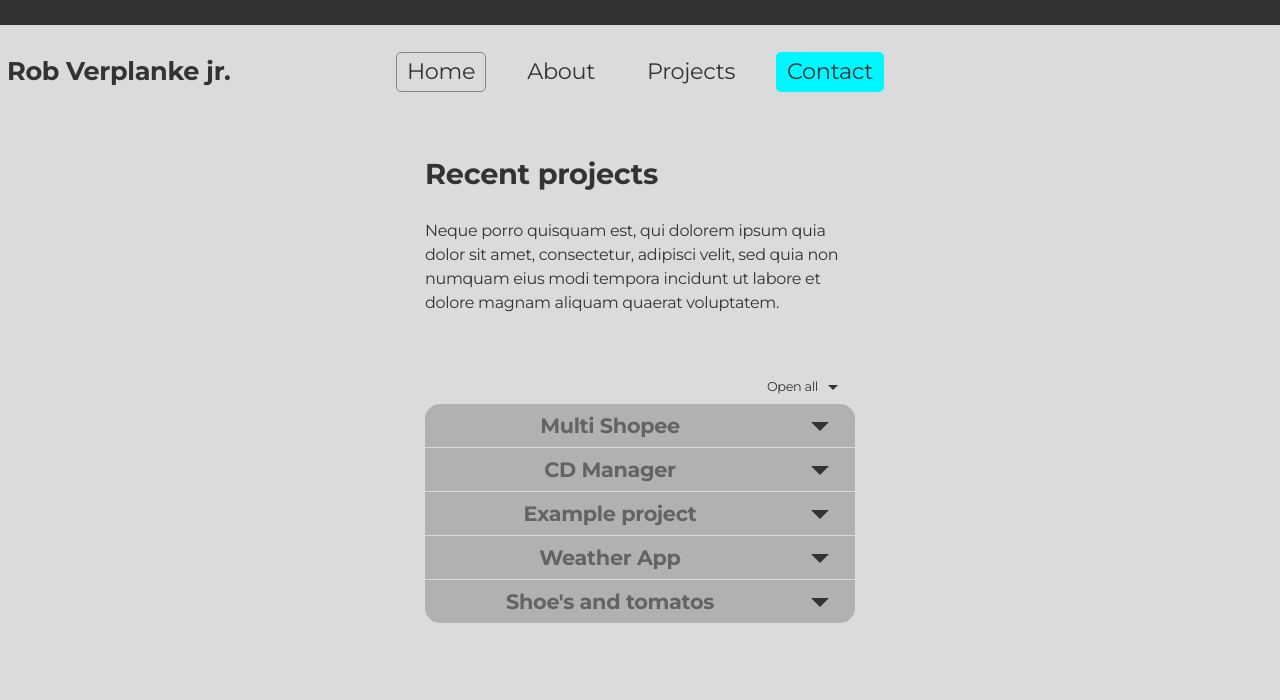
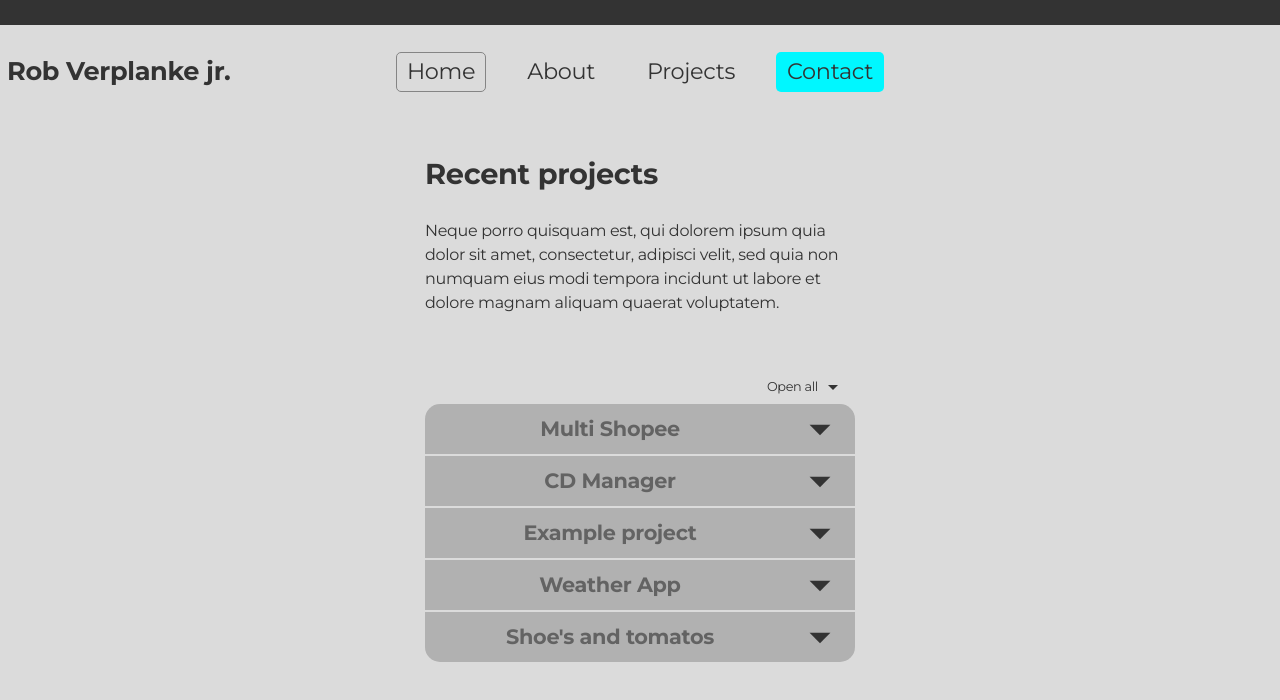
Before and after one commit to RobVerplanke/portfolio, a React (Vite) app: page /projects in a window 1280 px wide. Shown: the top 700 px of the page. Built offline with nearby package versions, Linux system fonts and the light colour scheme.

Commit message:
fix: restyle and add onEnter prop

```diff
--- a/src/components/content/ProjectsNav.jsx
+++ b/src/components/content/ProjectsNav.jsx
@@ -125,7 +125,7 @@ export default function ProjectsNav() {
           </div>
         ))}
       </div>
-      {/* Extra 'close all' button at the bottom when one or more cards are open */}
+      {/* Add a Back-to-top link at the bottom and a Close-all link when at least one card is open */}
       <div className="bottom-nav-buttons">
         {openProjectId.length ? (
           <>
@@ -135,11 +135,16 @@ export default function ProjectsNav() {
             </div>
             <div className="toggle-all-projects-button">
               <div
+                className="collapse-nav"
                 aria-label="Close all cards"
                 role="button"
                 tabIndex="0"
                 onClick={closeAllProjects}
-                className="collapse-nav"
+                onKeyDown={(e) => {
+                  if (e.key === 'Enter') {
+                    closeAllProjects();
+                  }
+                }}
               >
                 <>
                   <span>Close all&nbsp;</span>
--- a/src/styles/ContactForm.css
+++ b/src/styles/ContactForm.css
@@ -13,7 +13,7 @@
   min-width: 300px;
   max-width: var(--cards-max-width);
   margin: 60px 0 30px 0;
-  padding: 10px 10px 10px 10px;
+  padding: 20px 20px 20px 20px;
   outline: 1px solid var(--form-outline-color);
   box-shadow: 2px 4px 3px rgba(49, 49, 49, 0.5);
   background-image: var(--form-background-gradient);
--- a/src/styles/ProjectsNav.css
+++ b/src/styles/ProjectsNav.css
@@ -8,6 +8,8 @@
   --card-active-color: #00f7ff;
   --border-radius: 0px;
   --cards-max-width: 600px;
+  --menu-button-size: 50px;
+  --menu-row-gap: 2px;
 }
 
 main:last-child {
@@ -38,7 +40,7 @@ main:last-child {
 .menu-container {
   display: flex;
   flex-direction: column;
-  gap: 1px;
+  gap: var(--menu-row-gap);
   max-width: var(--cards-max-width);
   margin: 5px 0 5px 0;
 }
@@ -97,7 +99,7 @@ main:last-child {
   display: flex;
   justify-content: center;
   align-items: center;
-  height: 43px;
+  height: var(--menu-button-size);
 }
 
 .item-title.open {
@@ -106,15 +108,15 @@ main:last-child {
 }
 
 .item-title-arrow svg {
-  width: 50px;
+  width: var(--menu-button-size);
   height: 100%;
   color: var(--font-color-dark);
   vertical-align: middle;
 }
 
 .item-title-arrow {
+  height: var(--menu-button-size);
   padding-right: 10px;
-  height: 43px;
 }
 
 .item-title-arrow.open {
@@ -129,10 +131,10 @@ main:last-child {
 }
 
 .bottom-nav-buttons {
-  width: 100%;
-  max-width: var(--cards-max-width);
   display: flex;
   justify-content: space-between;
+  max-width: var(--cards-max-width);
+  width: 100%;
 }
 
 .button-to-top {
```
